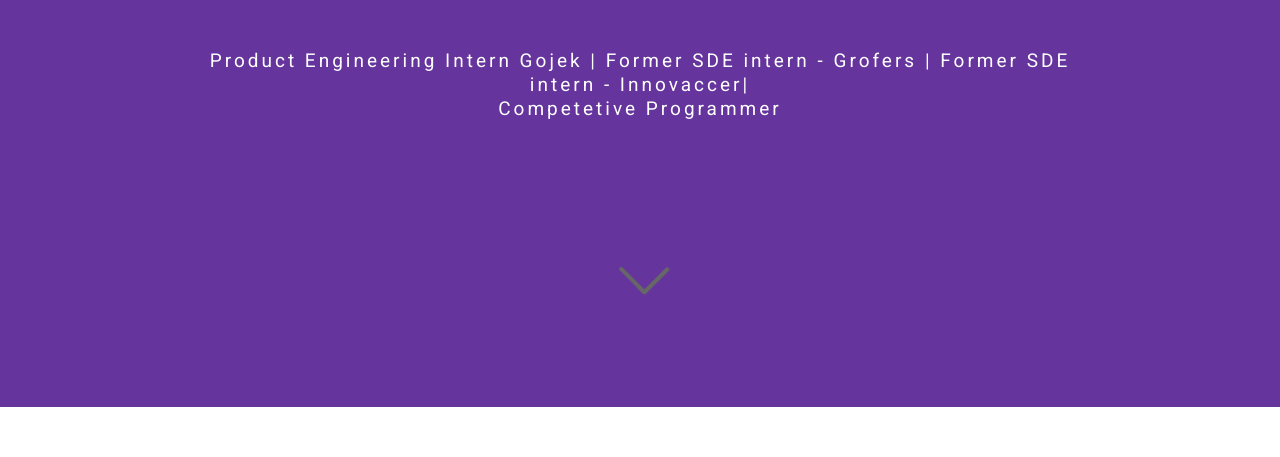
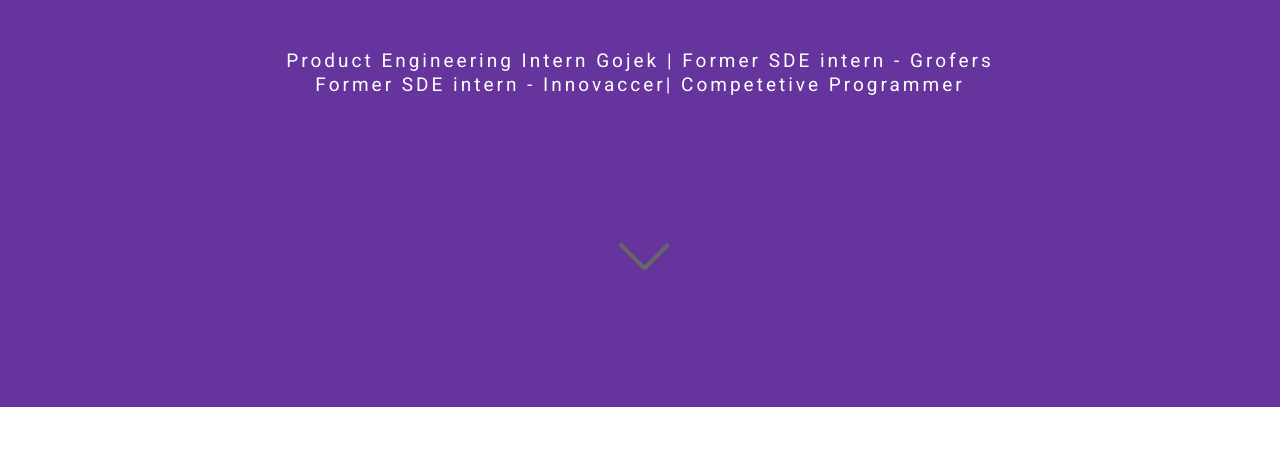
Before and after one commit to Shubham1007/Shubham1007.github.io, a plain HTML site: page index.html in a window 1280 px wide. Shown: the part 343-800 px from the top of the page. Drawn offline with nearby package versions, Linux system fonts and the light colour scheme.

Commit message:
Update index.html

```diff
--- a/index.html
+++ b/index.html
@@ -123,7 +123,7 @@
     <div class="col-md-10 col-md-offset-1">
       <div class="banner-text text-center">
         <p style="font-size:70px;">Shubham Jaiswal<br>
-        <p> Product Engineering Intern Gojek | Former SDE intern - Grofers | Former SDE intern - Innovaccer| </br> Competetive Programmer<br>
+        <p> Product Engineering Intern Gojek | Former SDE intern - Grofers </br> Former SDE intern - Innovaccer| Competetive Programmer<br>
           </p>
 
 		  </br>
```
